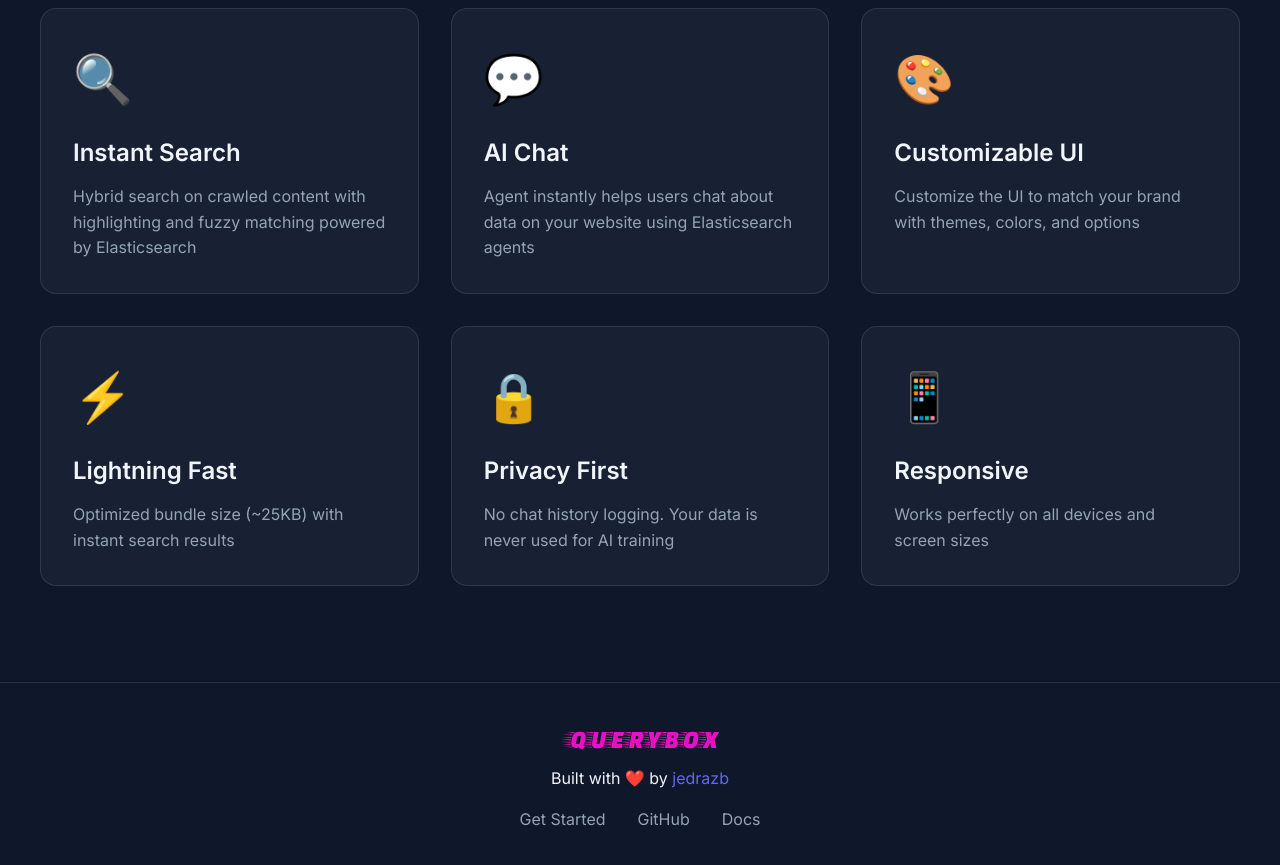
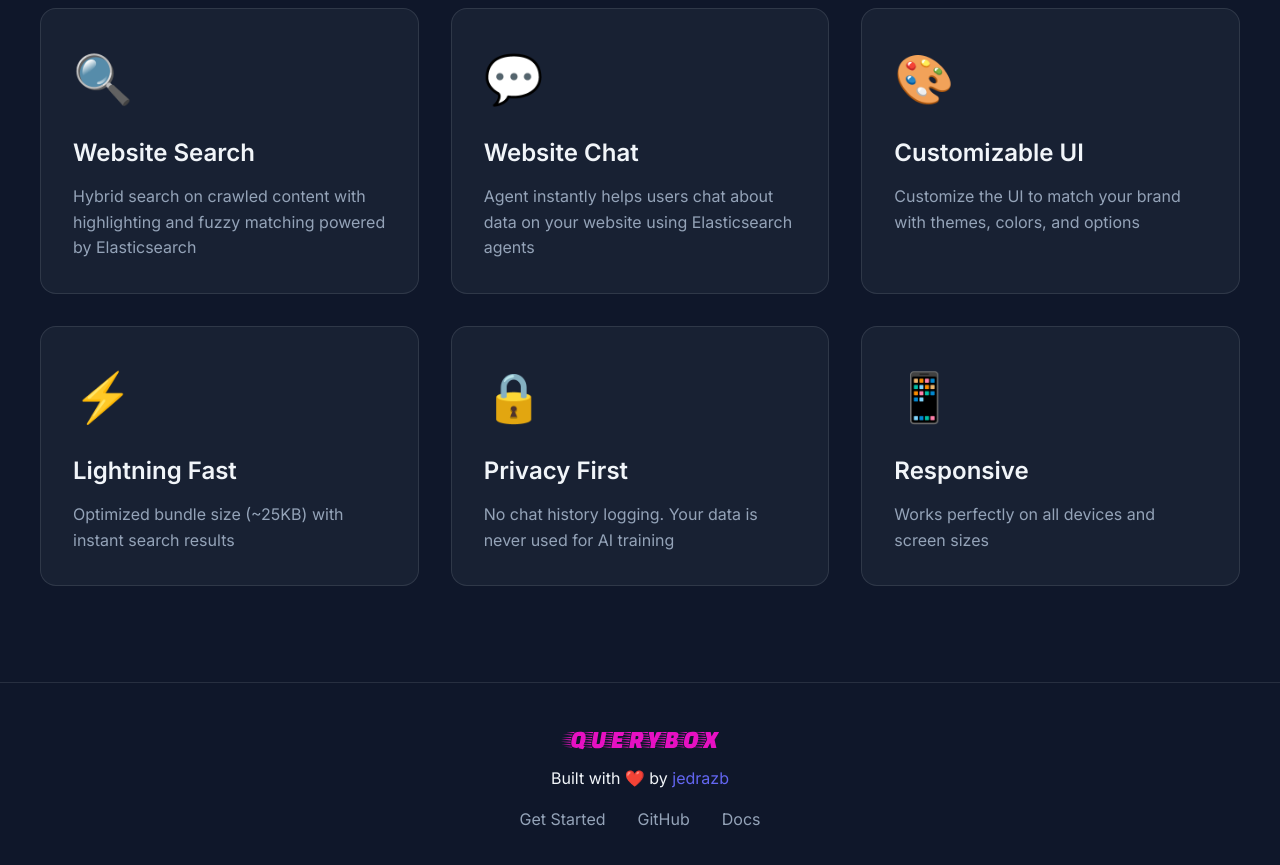
Before and after one commit to jedrazb/querybox, a Next.js app in the folder packages/app/: page / in a window 1280 px wide. Shown: the part 1380-2245 px from the top of the page. Built offline with nearby package versions, Linux system fonts and the light colour scheme; no server answers.

Commit message:
update bulletpoints

```diff
--- a/packages/app/src/components/Features.tsx
+++ b/packages/app/src/components/Features.tsx
@@ -3,13 +3,13 @@ import styles from "./Features.module.css";
 const features = [
   {
     icon: "🔍",
-    title: "Instant Search",
+    title: "Website Search",
     description:
       "Hybrid search on crawled content with highlighting and fuzzy matching powered by Elasticsearch",
   },
   {
     icon: "💬",
-    title: "AI Chat",
+    title: "Website Chat",
     description:
       "Agent instantly helps users chat about data on your website using Elasticsearch agents",
   },
```
